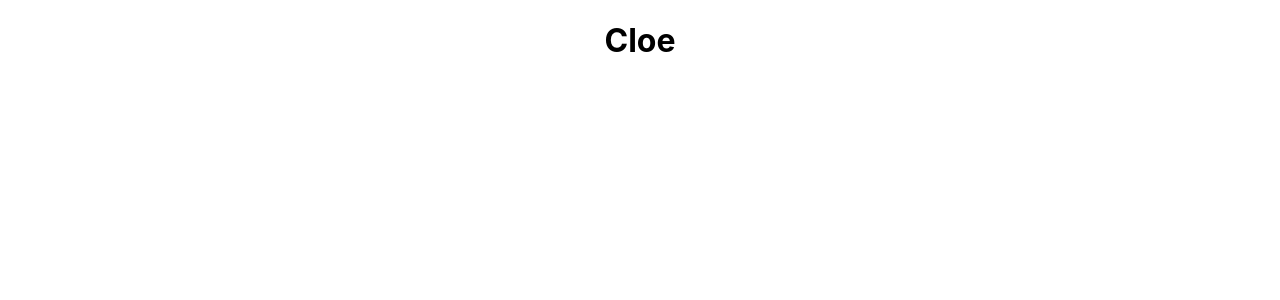
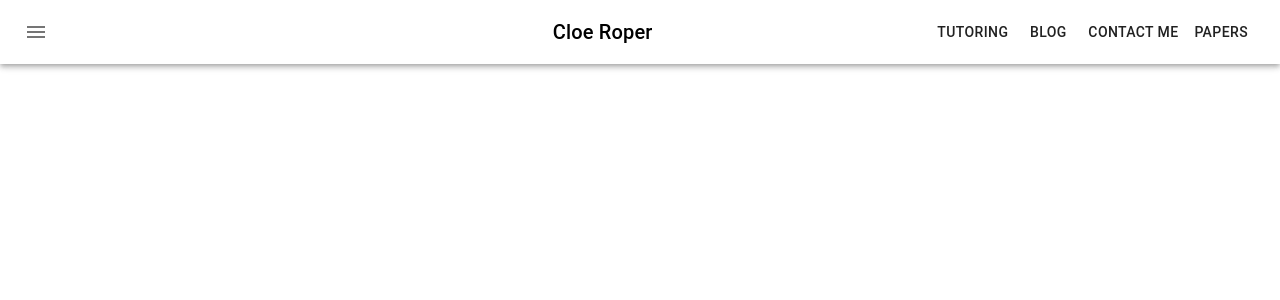
Before and after one commit to danbeaumont95/cloe-website-frontend, a React (Create React App) app: page / in a window 1280 px wide. Shown: the top 300 px of the page. Built offline with nearby package versions, Linux system fonts and the light colour scheme.

Commit message:
created NavBar, removed global styling, added api Url file  and setup getAllBlogs route

```diff
--- a/src/App.css
+++ b/src/App.css
@@ -1,38 +1,3 @@
-.App {
+/* .App {
   text-align: center;
-}
-
-.App-logo {
-  height: 40vmin;
-  pointer-events: none;
-}
-
-@media (prefers-reduced-motion: no-preference) {
-  .App-logo {
-    animation: App-logo-spin infinite 20s linear;
-  }
-}
-
-.App-header {
-  background-color: #282c34;
-  min-height: 100vh;
-  display: flex;
-  flex-direction: column;
-  align-items: center;
-  justify-content: center;
-  font-size: calc(10px + 2vmin);
-  color: white;
-}
-
-.App-link {
-  color: #61dafb;
-}
-
-@keyframes App-logo-spin {
-  from {
-    transform: rotate(0deg);
-  }
-  to {
-    transform: rotate(360deg);
-  }
-}
+} */
--- a/src/App.js
+++ b/src/App.js
@@ -1,11 +1,12 @@
 import './App.css';
 import React from 'react';
-
+import NavBar from './Components/NavBar';
 
 function App() {
   return (
     <div className="App">
-      <h1>Cloe</h1>
+      {/* <h1>Cloe</h1> */}
+      <NavBar />
     </div>
   );
 }
--- /dev/null
+++ b/src/Components/NavBar.jsx
@@ -0,0 +1,82 @@
+
+import React from 'react';
+import { AppBar, Box ,Button, Toolbar, IconButton, Typography } from '@material-ui/core';
+import { makeStyles } from '@material-ui/styles';
+import MenuIcon from '@material-ui/icons/Menu';
+
+const useStyles = makeStyles(() => ({
+  appBar: {
+    backgroundColor: 'white',
+    height: '10%'
+  },
+  drawers: {
+    height: '100vh',
+    backgroundColor : 'red',
+  },
+  title: {
+    marginLeft: '40%',
+    [ '@media (max-width:800px)' ]: {
+    },
+    [ '@media (max-width:700px)' ]: {
+      marginLeft: '34%'
+    },
+    [ '@media (max-width:568px)' ]: {
+      marginLeft: '29%'
+    },
+    [ '@media (max-width:450px)' ]: {
+      marginLeft: '27%'
+    },
+    [ '@media (max-width:380px)' ]: {
+      marginLeft: '25%'
+    }
+  },
+  navButton: {
+    textAlign: 'center',
+  },
+}));
+
+const NavBar = () => {
+  const classes = useStyles();
+  return (
+
+    <AppBar position="static" className={classes.appBar}>
+      <Toolbar>
+        <IconButton
+          size="large"
+          edge="start"
+
+          aria-label="open drawer"
+          sx={{ mr: 2 }}
+        >
+          <MenuIcon />
+        </IconButton>
+        <div className={classes.title}>
+
+          <Typography
+            variant="h6"
+            noWrap
+            component="div"
+            sx={{ display: { xs: 'none', sm: 'block' } }}
+            style={{ color: 'black' }}
+          >
+          Cloe Roper
+          </Typography>
+        </div>
+
+        <Box sx={{ flexGrow: 1 }} />
+        {/* <Button className={classes.navButton} >Address</Button> */} {/* Shows when rest of navbar hidden dependant on screen size */}
+
+        <Box sx={{ display: { xs: 'none', md: 'flex' } }}>
+          <Button className={classes.navButton} >Tutoring</Button>
+          <Button className={classes.navButton} >Blog</Button>
+          <Button className={classes.navButton} >Contact Me</Button>
+          <Button className={classes.navButton} >Papers</Button>
+        </Box>
+
+      </Toolbar>
+    </AppBar>
+
+  );
+};
+
+export default NavBar;
--- /dev/null
+++ b/src/Services/url.js
@@ -0,0 +1 @@
+export const url = 'http://localhost:1337';
```
Also changed, not shown: src/Components/Blog.jsx (added, +10 -0 lines), src/Components/Footer.jsx (added, +9 -0 lines), src/Components/SideBar.jsx (added, +9 -0 lines), src/Services/blog.js (added, +13 -0 lines).
